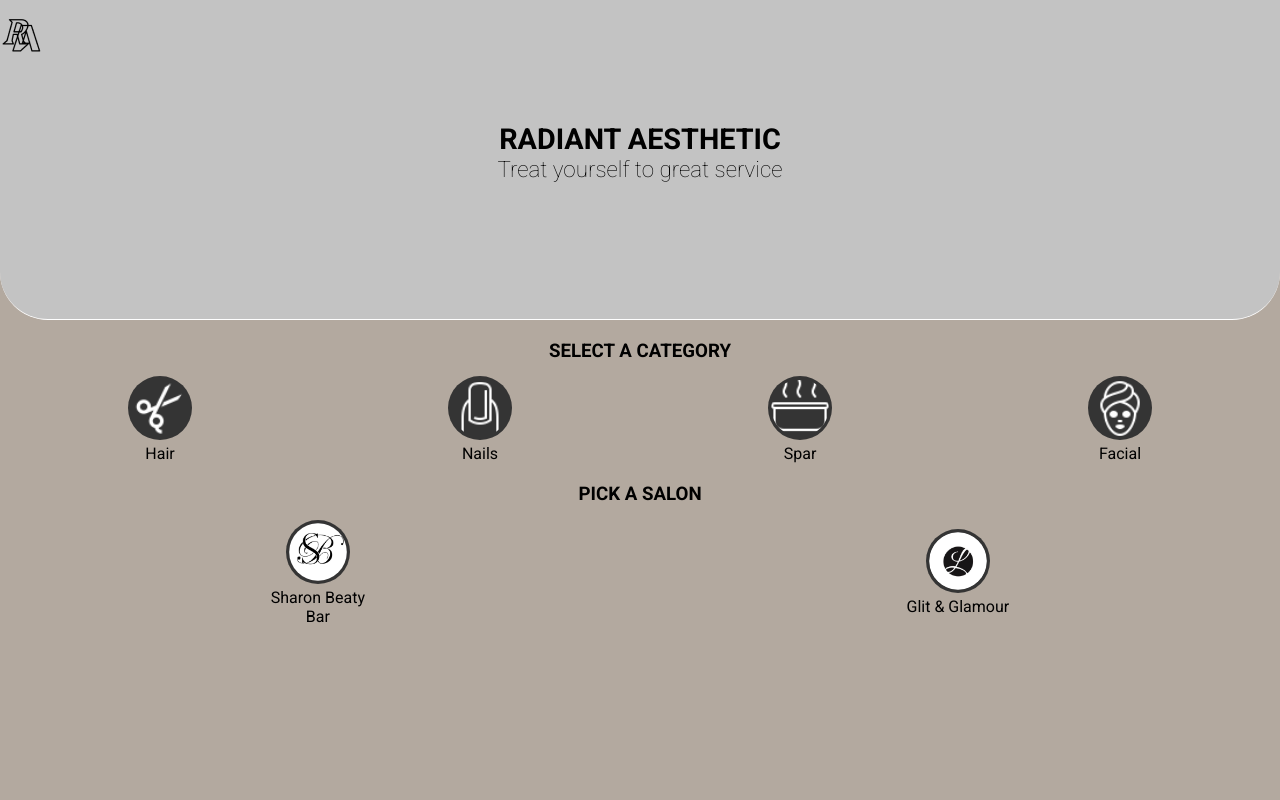
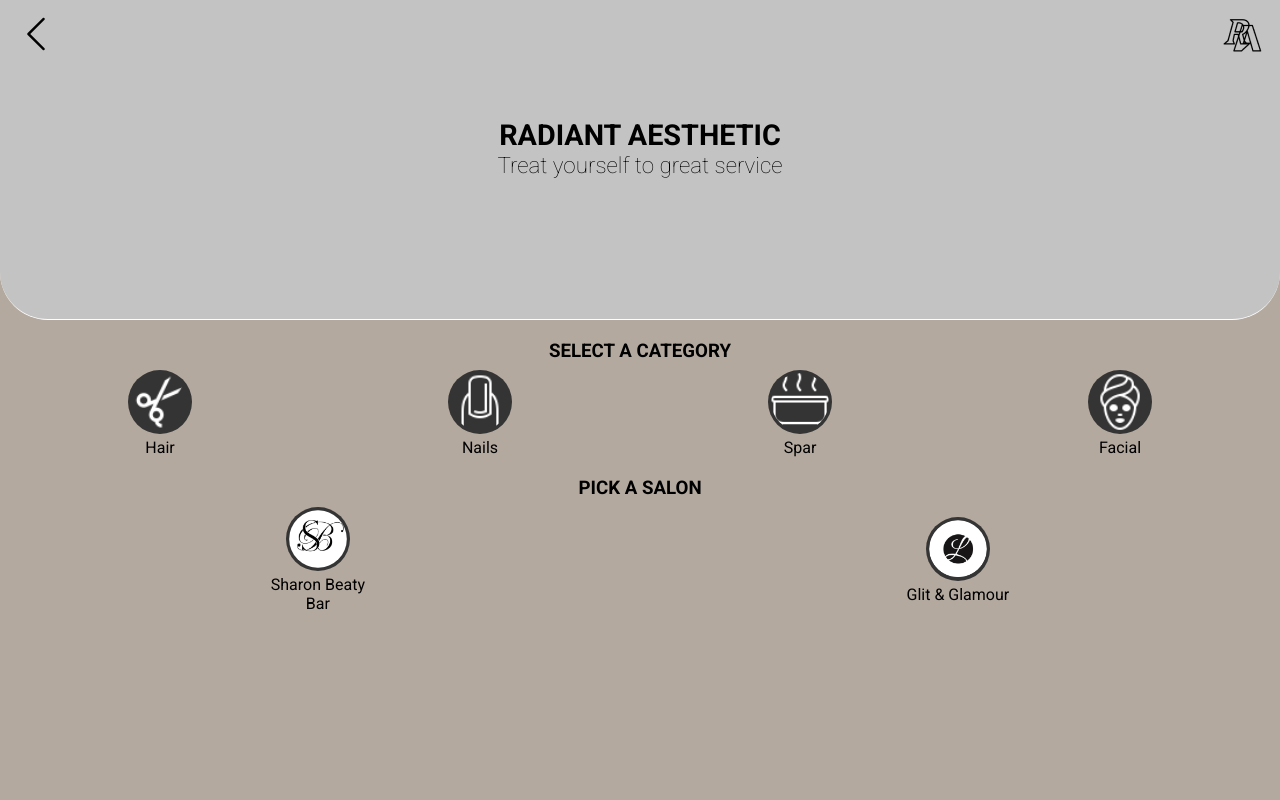
Before and after one commit to The-DigitalAcademy/Client_Salon_PWD, a Flask app: page /hair_salon in a window 1280 px wide. Run offline with Flask 3, Linux system fonts and the light colour scheme.

Commit message:
updated on hair_salon on category

```diff
--- a/Flask_App_Salon 12/static/Hair_Salon.css
+++ b/Flask_App_Salon 12/static/Hair_Salon.css
@@ -0,0 +1,97 @@
+* {
+    margin: 0;
+    padding: 0;
+    box-sizing: border-box;
+}
+
+:root {
+    --white: #ffffff;
+    --gray: #c3c3c3;
+    --gray-light: #e1e1e1;
+    --gray-dark: #343434;
+    --brown: #b3a99f;
+}
+
+body {
+    font-family: "Roboto", sans-serif;
+    background: var(--brown);
+
+}
+
+.app {
+    height: 100vh;
+    width: 100vw;
+}
+
+.header {
+    height: 40%;
+    width: 100%;
+    background-color: var(--gray);
+    border-radius: 0 0 3rem 3rem;
+    border-bottom: solid 1px var(--white);
+}
+
+nav {
+    display: flex;
+    justify-content: space-between;
+    align-items: center;
+}
+
+nav i {
+    font-size: 2.5rem;
+    padding: 0 1rem;
+}
+
+nav button {
+    border: 0;
+    background-color: transparent;
+}
+
+
+.header .title {
+    font-size: 1.8rem;
+    font-weight: bold;
+    text-align: center;
+    margin-top: 3rem;
+}
+
+.header img {
+    margin-right: 1rem;
+}
+
+.header .sub-title {
+    text-align: center;
+    font-size: 1.4rem;
+    font-weight: 100;
+}
+
+
+.category {
+    margin-top:.5rem;
+    display: flex;
+    justify-content: space-around;
+    align-items: center;
+}
+
+.category img {
+    background-color: var(--gray-dark);
+    border-radius: 50%;
+    padding: .2rem;
+    width: 4rem;
+    height: 4rem;
+    object-fit: cover;
+}
+
+.category div {
+    text-align: center;
+}
+
+.Paragraph1{
+    margin-top: 20px;
+    text-align: center;
+}
+
+.Salon{
+    margin-top: 20px;
+    text-align: center;
+}
--- a/Flask_App_Salon 12/templates/hair_salon.html
+++ b/Flask_App_Salon 12/templates/hair_salon.html
@@ -13,17 +13,20 @@
     <link
       rel="stylesheet"
       href="https://cdn.jsdelivr.net/npm/bootstrap-icons@1.11.3/font/bootstrap-icons.min.css"/>
-    <link rel="stylesheet" href="../static/landing.css" />
+    <link rel="stylesheet" href="../static/Hair_Salon.css" />
   </head>
 
   <body>
     <div class="app">
       <div class="header">
-
+        <nav>
+          <i class="bi bi-chevron-left" onclick="goToLandingPage()"></i>
             <img
             src="{{ url_for('static', filename='/images/logo.png') }}"
             alt="Example Image"
           />
+
+        </nav>
 
 
         <div class="title">RADIANT AESTHETIC</div>
@@ -78,7 +81,7 @@
             Bar
           </div>
         </div>
-        <div class="item">
+        <div class="item"  style"">
           <img
             src="{{ url_for('static', filename='/images/Salon 2 s.png') }}"
             alt="Example Image"
```
